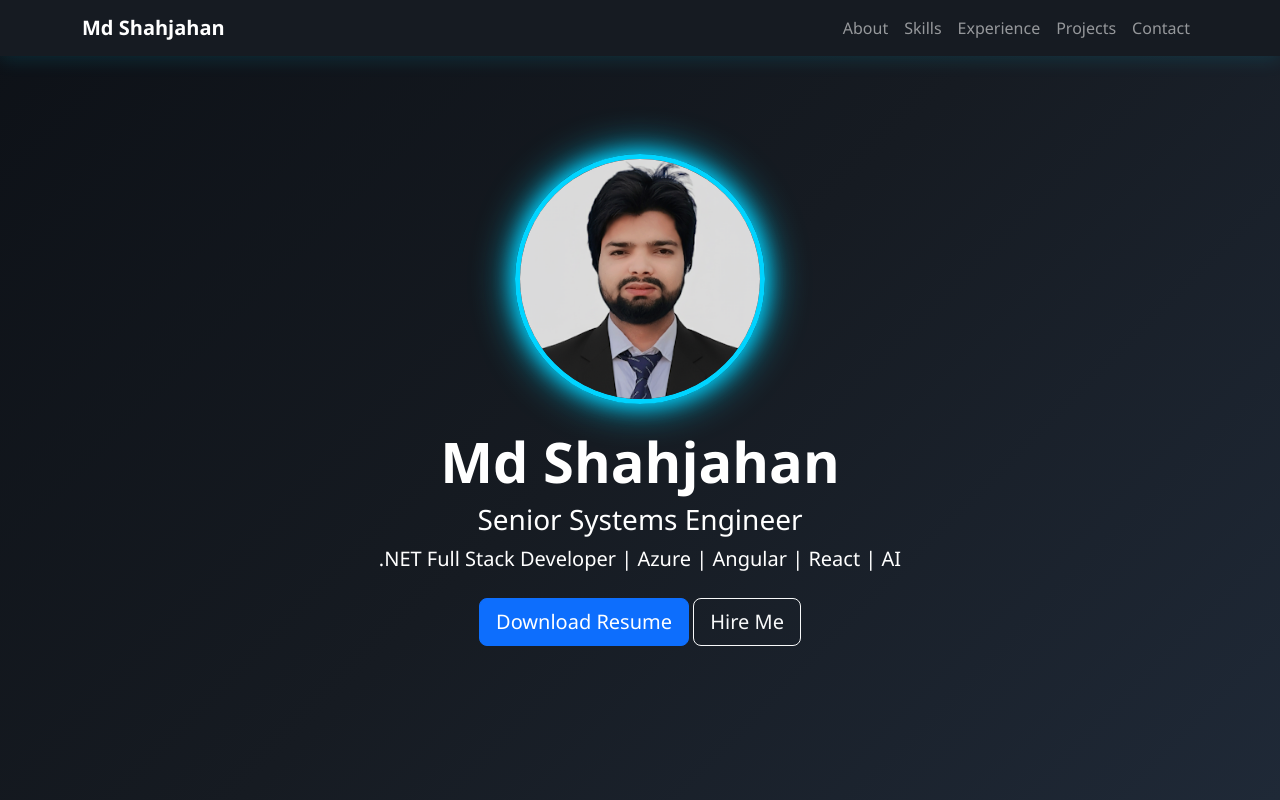
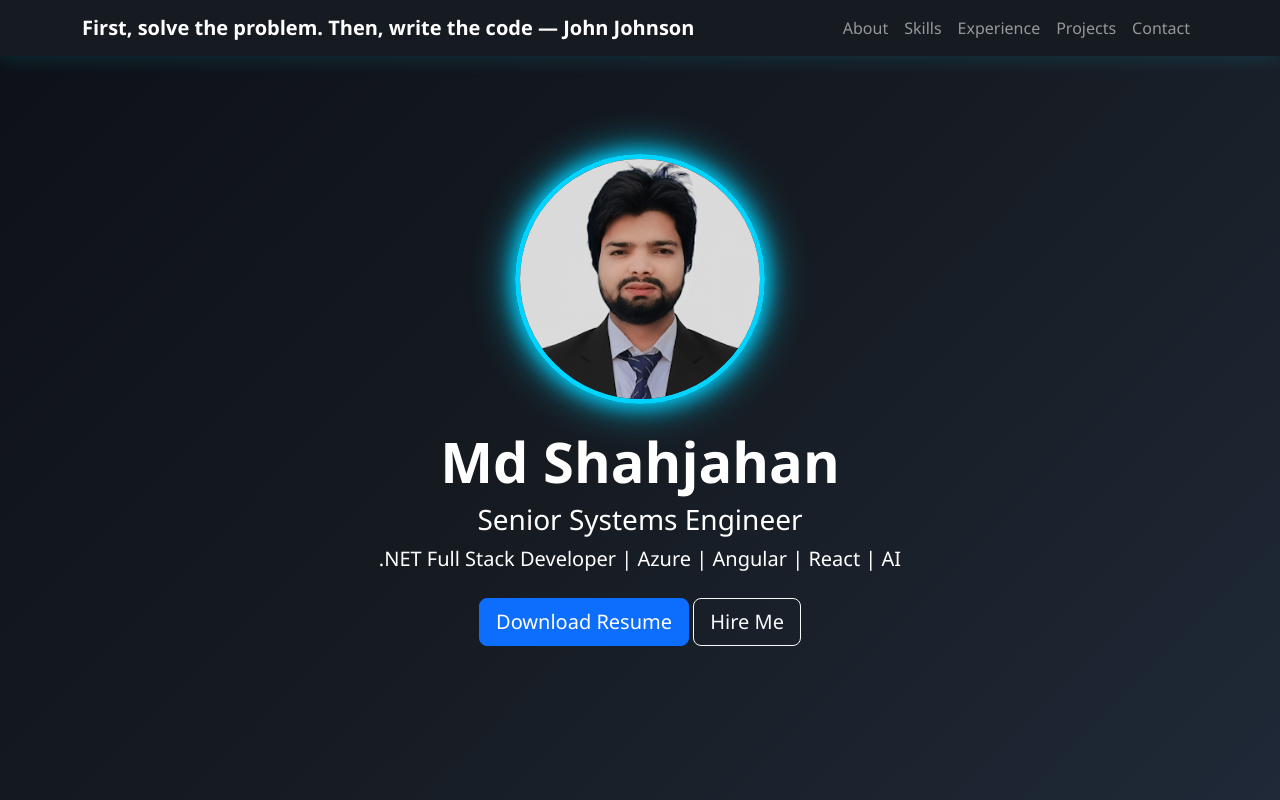
Before and after one commit to mdshahjahan2320/portfolio, a plain HTML site: page index.html in a window 1280 px wide. Shown: the top 800 px of the page. Drawn offline with nearby package versions, Linux system fonts and the light colour scheme.

Commit message:
Update navbar brand text in index.html
updating code

```diff
--- a/index.html
+++ b/index.html
@@ -1,5 +1,6 @@
 <!DOCTYPE html>
 <html lang="en">
+
 <head>
     <meta charset="UTF-8">
     <meta name="viewport" content="width=device-width, initial-scale=1">
@@ -13,13 +14,10 @@
 <body>
 
     <!-- Navbar -->
+
     <nav class="navbar navbar-expand-lg navbar-dark fixed-top">
         <div class="container">
-
-            <a class="navbar-brand fw-bold" href="#">
-                Md Shahjahan
-            </a>
-
+            <a class="navbar-brand fw-bold" href="#">First, solve the problem. Then, write the code — John Johnson</a>
             <button class="navbar-toggler"
                     data-bs-toggle="collapse"
                     data-bs-target="#menu">
@@ -28,30 +26,23 @@
 
             <div class="collapse navbar-collapse" id="menu">
                 <ul class="navbar-nav ms-auto">
-
                     <li class="nav-item">
                         <a class="nav-link" href="#about">About</a>
                     </li>
-
                     <li class="nav-item">
                         <a class="nav-link" href="#skills">Skills</a>
                     </li>
-
                     <li class="nav-item">
                         <a class="nav-link" href="#experience">Experience</a>
                     </li>
-
                     <li class="nav-item">
                         <a class="nav-link" href="#projects">Projects</a>
                     </li>
-
                     <li class="nav-item">
                         <a class="nav-link" href="#contact">Contact</a>
                     </li>
-
                 </ul>
             </div>
-
         </div>
     </nav>
 
```
